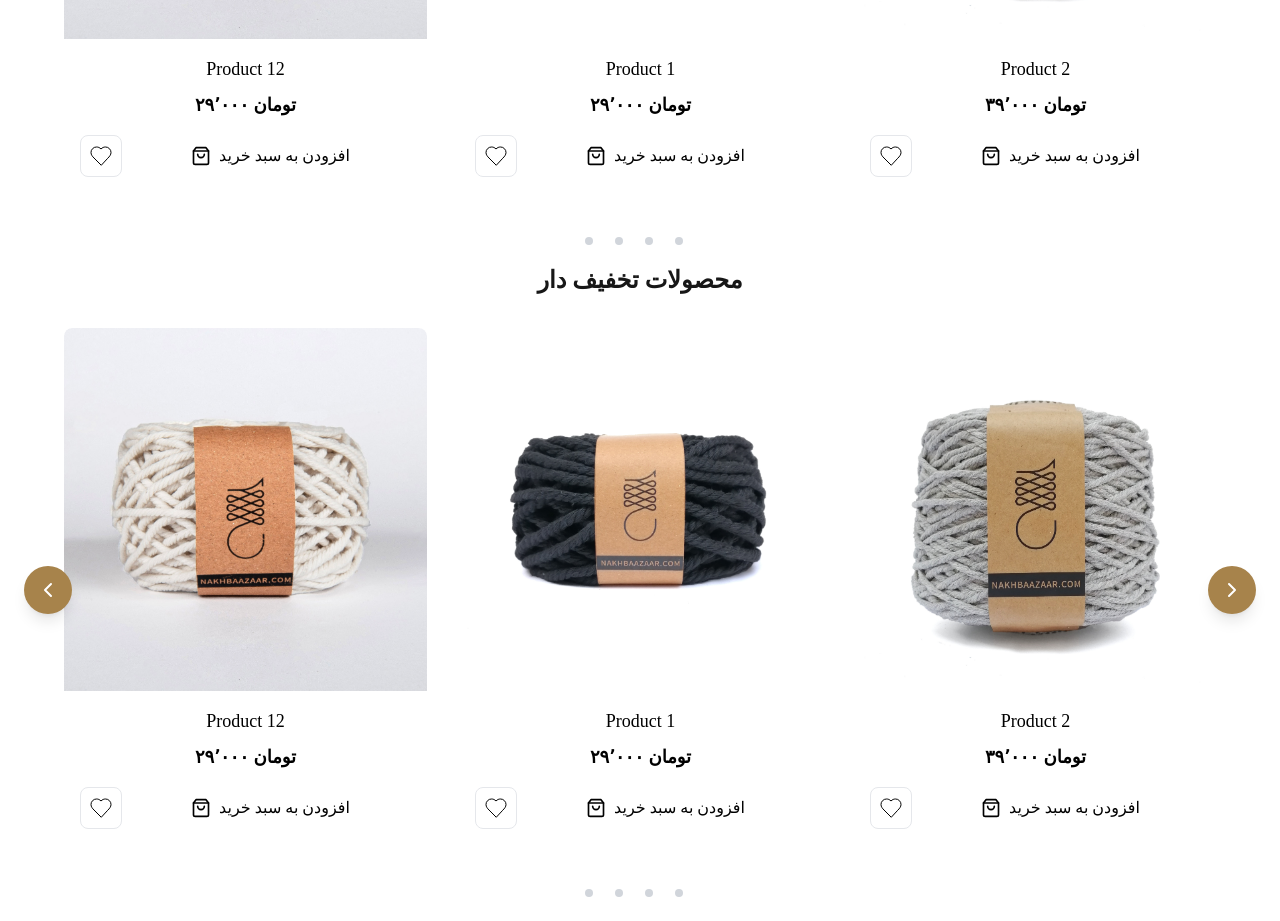
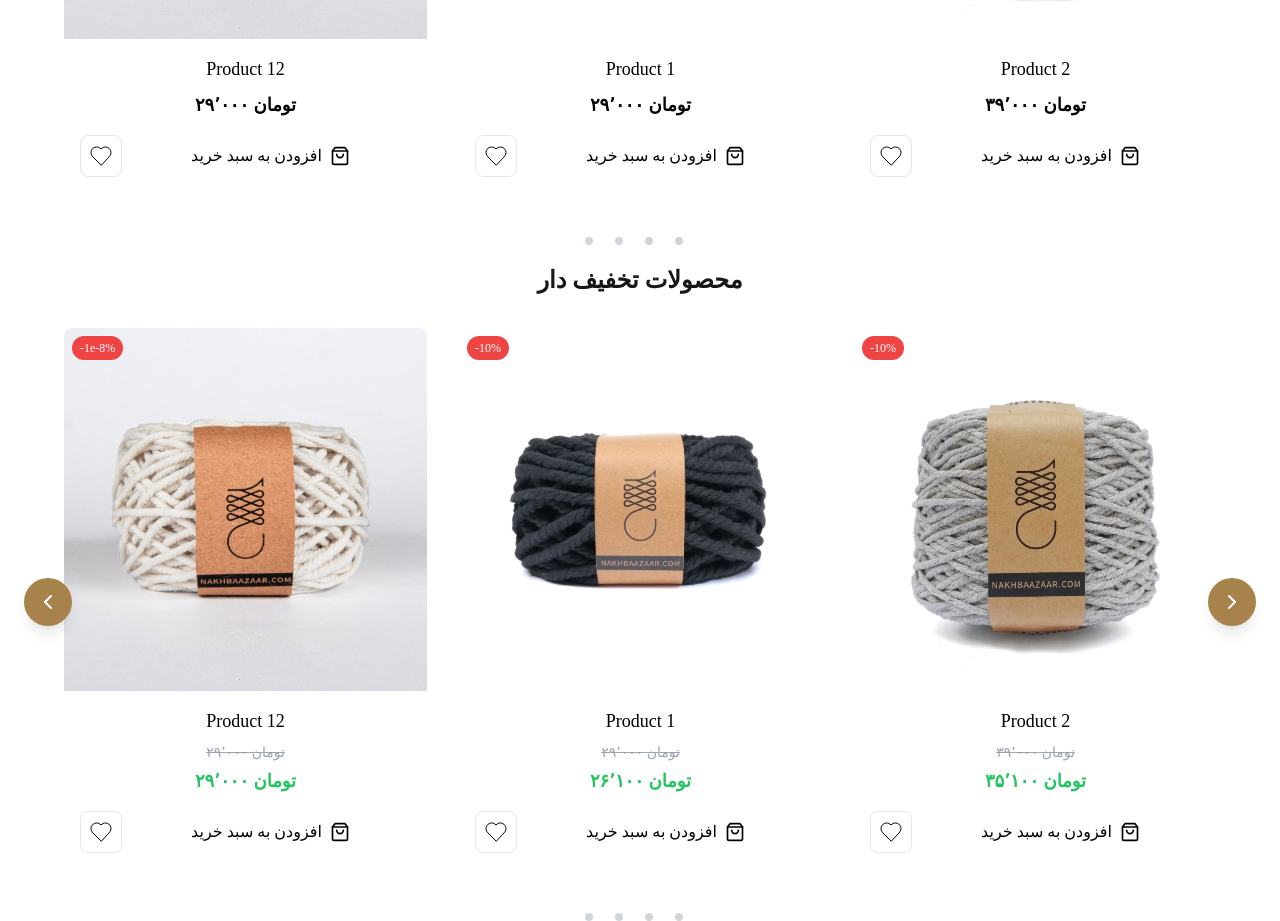
Before and after one commit to Avestami/elementor-clone, a Next.js app: page / in a window 1280 px wide. Shown: the part 420-1341 px from the top of the page. Before the commit the page ends 1317 px from the top, so only its background shows below. Built offline with nearby package versions, Linux system fonts and the light colour scheme.

Commit message:
discount carousel added

```diff
--- a/app/page.tsx
+++ b/app/page.tsx
@@ -1,13 +1,14 @@
 import React from "react";
 import ProductCarousel from "../components/CardCarousel";
 import products from "../data/products.json";
+import discountedProduct from "../data/discountproduct.json"
 import OffCardCarousel from "@/components/OffCardCarousel";
 
 const HomePage: React.FC = () => {
     return (
         <div>
             <ProductCarousel products={products} />
-            <OffCardCarousel products={products} />
+            <OffCardCarousel products={discountedProduct} />
         </div>
     );
 };
--- a/components/CardCarousel.tsx
+++ b/components/CardCarousel.tsx
@@ -126,9 +126,11 @@ const CardCarousel: React.FC<ProductCarouselProps> = ({ products }) => {
                                                 }`}
                                             />
                                         </button>
-                                        <button className="flex-1 flex items-center justify-center gap-2 bg-white text-black px-4 py-2 rounded-lg hover:bg-[#A7834B] hover:text-white">
-                                            <ShoppingBag className="w-5 h-5" />
+                                        <button
+                                            className="flex-1 flex items-center justify-center gap-2 bg-white text-black px-4 py-2 rounded-lg hover:bg-[#A7834B] hover:text-white">
                                             <span>افزودن به سبد خرید</span>
+                                            <ShoppingBag className="w-5 h-5"/>
+
                                         </button>
                                     </div>
                                 </div>
--- a/components/OffCardCarousel.tsx
+++ b/components/OffCardCarousel.tsx
@@ -10,8 +10,9 @@ import { Heart, ChevronRight, ChevronLeft, ShoppingBag } from 'lucide-react';
 interface Product {
     id: number;
     name: string;
-    image: string; // You can store image file names here
+    image: string;
     price: number;
+    discountPercentage: number;
 }
 
 interface ProductCarouselProps {
@@ -94,9 +95,15 @@ const CardCarousel: React.FC<ProductCarouselProps> = ({ products }) => {
             <h2 className="text-2xl font-bold mb-8 text-center">محصولات تخفیف دار</h2>
             <div className="relative px-8">
                 <Slider {...settings}>
-                    {products.map((product) => (
+                    {products.map((product) => {
+                        const discountedPrice = product.price - (product.price * product.discountPercentage / 100);
+                        return (
                             <div key={product.id} className="px-4">
-                            <div className="bg-white rounded-lg overflow-hidden">
+                                <div className="bg-white rounded-lg overflow-hidden relative">
+                                    {/* Discount Badge */}
+                                    <div className="absolute top-2 left-2 bg-red-500 text-white text-xs px-2 py-1 rounded-full z-10">
+                                        -{product.discountPercentage}%
+                                    </div>
                                     <div className="relative aspect-square">
                                         <Image
                                             src={product.image}
@@ -108,8 +115,12 @@ const CardCarousel: React.FC<ProductCarouselProps> = ({ products }) => {
                                     </div>
                                     <div className="p-4 text-center">
                                         <h3 className="text-black text-lg font-medium mb-2">{product.name}</h3>
-                                    <p className="text-black text-lg font-bold mb-4">
+                                        {/* Prices */}
+                                        <p className="text-gray-400 line-through text-sm mb-1">
                                             {new Intl.NumberFormat('fa-IR').format(product.price)} تومان
+                                        </p>
+                                        <p className="text-green-500 text-lg font-bold mb-4">
+                                            {new Intl.NumberFormat('fa-IR').format(discountedPrice)} تومان
                                         </p>
                                         <div className="flex gap-2 justify-center">
                                             <button
@@ -125,15 +136,17 @@ const CardCarousel: React.FC<ProductCarouselProps> = ({ products }) => {
                                                     }`}
                                                 />
                                             </button>
-                                        <button className="flex-1 flex items-center justify-center gap-2 bg-white text-black px-4 py-2 rounded-lg hover:bg-[#A7834B] hover:text-white">
-                                            <ShoppingBag className="w-5 h-5" />
+                                            <button
+                                                className="flex-1 flex items-center justify-center gap-2 bg-white text-black px-4 py-2 rounded-lg hover:bg-[#A7834B] hover:text-white">
                                                 <span>افزودن به سبد خرید</span>
+                                                <ShoppingBag className="w-5 h-5"/>
                                             </button>
                                         </div>
                                     </div>
                                 </div>
                             </div>
-                    ))}
+                        );
+                    })}
                 </Slider>
             </div>
         </div>
--- /dev/null
+++ b/data/discountproduct.json
@@ -0,0 +1,87 @@
+[
+  {
+    "id": 1,
+    "name": "Product 1",
+    "image": "/images/product1.jpg",
+    "price": 29000,
+    "discountPercentage": 10
+  },
+  {
+    "id": 2,
+    "name": "Product 2",
+    "image": "/images/product2.jpg",
+    "price": 39000,
+    "discountPercentage": 10
+  },
+  {
+    "id": 3,
+    "name": "Product 3",
+    "image": "/images/product3.jpg",
+    "price": 49000,
+    "discountPercentage": 15
+
+  },
+  {
+    "id": 4,
+    "name": "Product 4",
+    "image": "/images/product4.jpg",
+    "price": 29000,
+    "discountPercentage": 17.5
+  },
+  {
+    "id": 5,
+    "name": "Product 5",
+    "image": "/images/product5.jpg",
+    "price": 39000,
+    "discountPercentage": 100
+  },
+  {
+    "id": 6,
+    "name": "Product 6",
+    "image": "/images/product6.jpg",
+    "price": 49000,
+    "discountPercentage": 1
+  },
+  {
+    "id": 7,
+    "name": "Product 7",
+    "image": "/images/product7.jpg",
+    "price": 39000,
+    "discountPercentage": 0
+  },
+  {
+    "id": 8,
+    "name": "Product 8",
+    "image": "/images/product8.jpg",
+    "price": 29000,
+    "discountPercentage": 99.99
+  },
+  {
+    "id": 9,
+    "name": "Product 9",
+    "image": "/images/product9.jpg",
+    "price": 49000,
+    "discountPercentage": 1.1
+  },
+  {
+    "id": 10,
+    "name": "Product 10",
+    "image": "/images/product10.jpg",
+    "price": 49000,
+    "discountPercentage": 50
+  },
+  {
+    "id": 11,
+    "name": "Product 11",
+    "image": "/images/product11.jpg",
+    "price": 29000,
+    "discountPercentage": 0.1
+  },
+  {
+    "id": 12,
+    "name": "Product 12",
+    "image": "/images/product12.jpg",
+    "price": 29000,
+    "discountPercentage": 0.00000001
+  }
+]
```
Lines whose indentation alone changed are shown as unchanged.
